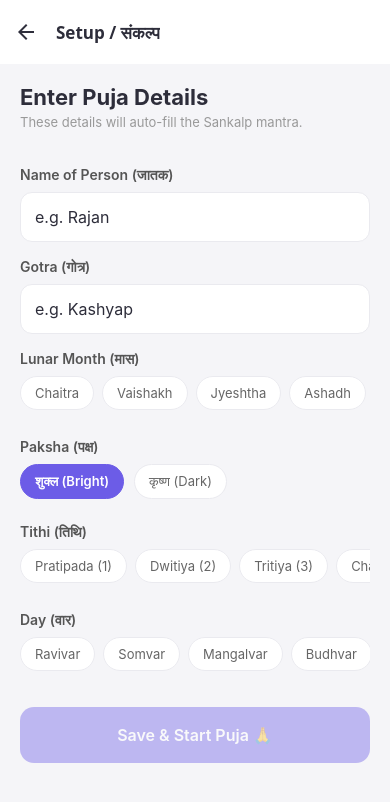
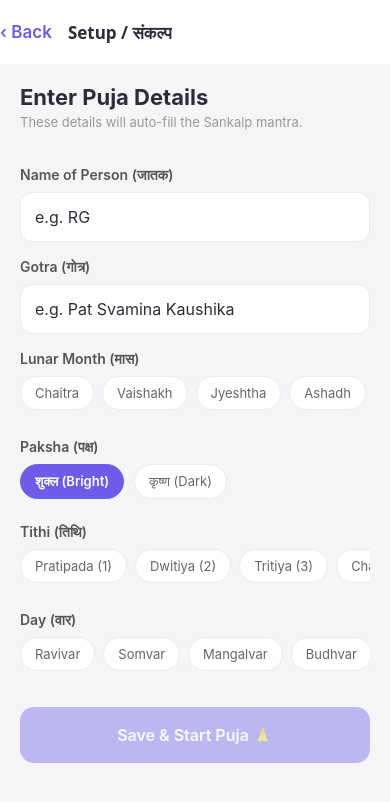
Before and after one commit to rakeshganjoo/puzapaath, a React Native app: screen /Setup in a window 390 px wide. Shown: the top 802 px of the page. Built offline with nearby package versions, Linux system fonts and the light colour scheme.

Commit message:
Fix back arrow on web, update placeholders

```diff
--- a/src/navigation/AppNavigator.tsx
+++ b/src/navigation/AppNavigator.tsx
@@ -1,4 +1,5 @@
 import React from 'react';
+import { Platform, Text, TouchableOpacity } from 'react-native';
 import { createNativeStackNavigator } from '@react-navigation/native-stack';
 import HomeScreen from '../screens/HomeScreen';
 import SamagriScreen from '../screens/SamagriScreen';
@@ -20,13 +21,22 @@ export default function AppNavigator() {
   return (
     <Stack.Navigator
       initialRouteName="Home"
-      screenOptions={{
+      screenOptions={({ navigation: nav }) => ({
         headerStyle: { backgroundColor: '#fff' },
         headerTintColor: '#2D2D3A',
         headerTitleStyle: { fontWeight: '600', fontSize: 17 },
         contentStyle: { backgroundColor: '#F5F5F8' },
         headerShadowVisible: false,
-      }}
+        ...(Platform.OS === 'web' && nav.canGoBack()
+          ? {
+              headerLeft: () => (
+                <TouchableOpacity onPress={() => nav.goBack()} style={{ paddingRight: 12 }}>
+                  <Text style={{ fontSize: 17, color: '#6C5CE7', fontWeight: '600' }}>{'‹ Back'}</Text>
+                </TouchableOpacity>
+              ),
+            }
+          : {}),
+      })}
     >
       <Stack.Screen
         name="Home"
--- a/src/screens/SetupScreen.tsx
+++ b/src/screens/SetupScreen.tsx
@@ -168,7 +168,7 @@ export default function SetupScreen({ navigation }: Props) {
         style={styles.input}
         value={name}
         onChangeText={setName}
-        placeholder="e.g. Rajan"
+        placeholder="e.g. RG"
       />
 
       <Text style={styles.label}>Gotra (गोत्र)</Text>
@@ -176,7 +176,7 @@ export default function SetupScreen({ navigation }: Props) {
         style={styles.input}
         value={gotra}
         onChangeText={setGotra}
-        placeholder="e.g. Kashyap"
+        placeholder="e.g. Pat Svamina Kaushika"
       />
 
       <Text style={styles.label}>Lunar Month (मास)</Text>
```
